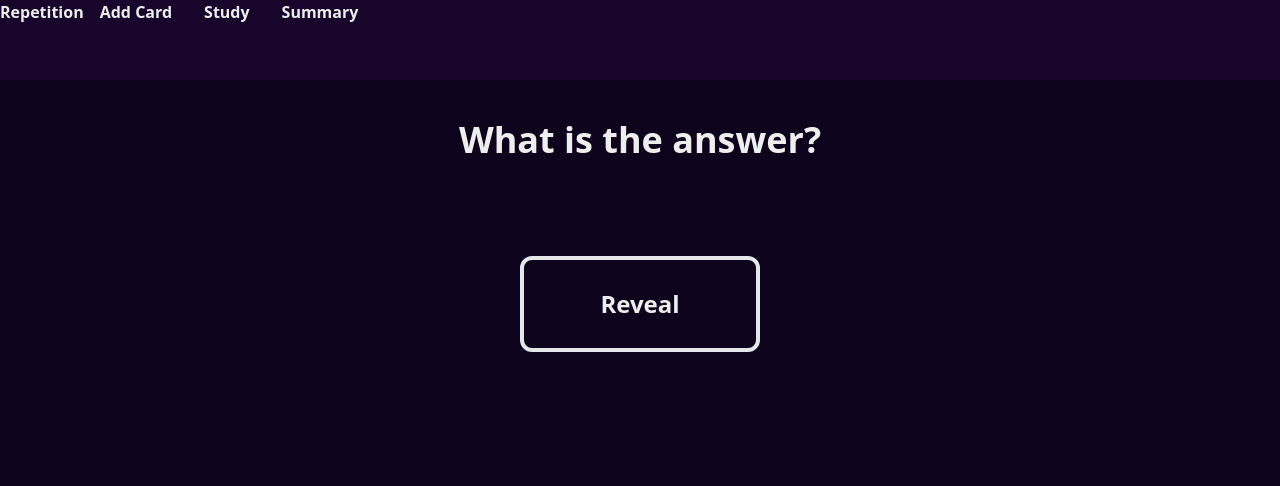
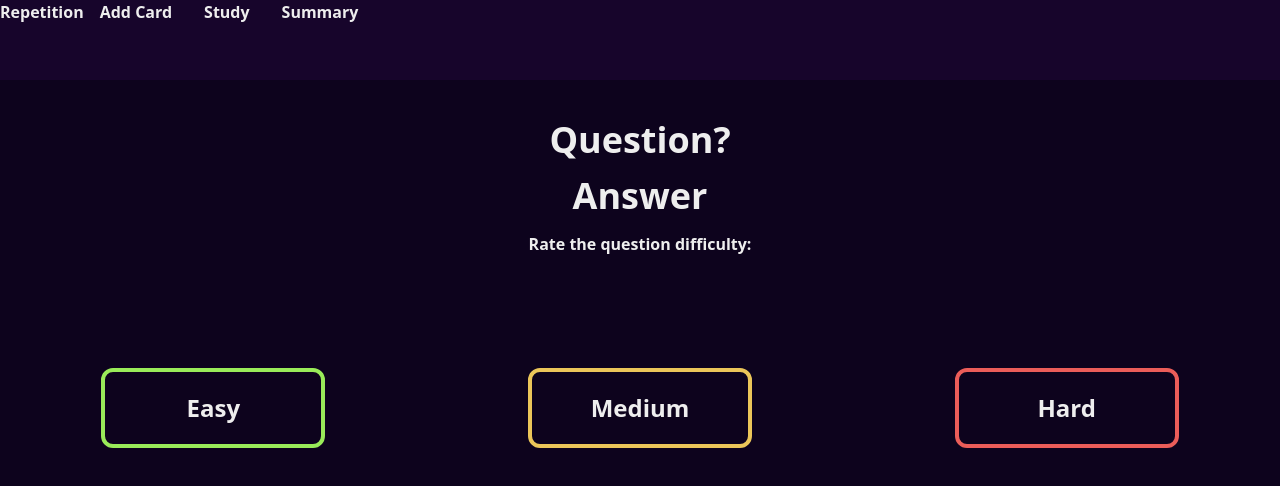
Before and after one commit to GamemakerPixel/cs311-project-2, a Next.js app: page /study in a window 1280 px wide. Both pictures are taken after a click on the button "Reveal". Shown: the top 486 px of the page. Built offline with nearby package versions, Linux system fonts and the light colour scheme.

Commit message:
Set up study page to automatically pick a card

```diff
--- /dev/null
+++ b/app/components/cards.tsx
@@ -0,0 +1,25 @@
+'use client'
+import { useState, useEffect } from 'react';
+
+
+export interface Card {
+  question: string
+  answer: string
+  understanding: number
+}
+
+
+export function getCards() {
+  const [cards, setCards] = useState<Card[]|null>(null)
+
+  useEffect(() => {
+    async function fetchCards() {
+      let cardsResponse = await fetch('/cards.json')
+      let cards: Card[] = await cardsResponse.json()
+      setCards(cards)
+    }
+    fetchCards()
+  }, [])
+
+  return cards
+}
--- a/app/study/page.tsx
+++ b/app/study/page.tsx
@@ -1,27 +1,68 @@
 "use client"
-import { useState } from "react"
+import { useEffect, useState } from "react"
+
+import { Card, getCards } from "@/app/components/cards"
 
 
-interface InteractableSectionProps {
-  answerRevealed: boolean
-  answer: string
+export default function Study() {
+  const cards: Card[] = getCards()
+  const [currentCard, setCurrentCard] = useState<Card>(null);
+
+  function pickCard() {
+    let ranges: number[] = [0.0]
+
+    for (let cardIndex = 0; cardIndex < cards.length; cardIndex++) {
+      const cardPriority = 1.0 - cards[cardIndex].understanding
+      ranges.push(ranges[cardIndex] + cardPriority)
+    }
+
+    console.log(ranges)
+
+    const selectionNumber = Math.random() * ranges[ranges.length - 1]
+
+    for (let cardIndex = 0; cardIndex < cards.length; cardIndex++) {
+      if (selectionNumber < ranges[cardIndex + 1]) {
+        console.log(selectionNumber)
+        console.log("Selecting " + cardIndex)
+        return cards[cardIndex]
+      }
+    }
+  }
+
+  useEffect(() => {
+    if (cards == null) {
+      return
+    }
+
+    setCurrentCard(pickCard())
+  }, [cards])
+
+  function InteractableSection({ answer }: { answer: string }) {
+    const [answerRevealed, setAnswerRevealed] = useState(false)
+
+    function revealAnswer() {
+      setAnswerRevealed(true)
+    }
+
+    function rateQuestion() {
+      setAnswerRevealed(false)
+      setCurrentCard(pickCard())
     }
 
 
-function InteractableSection({ answerRevealed, answer }: InteractableSectionProps) {
     if (answerRevealed) {
       return (
         <div>
           <h1>{answer}</h1>
           <p>Rate the question difficulty:</p>
           <div className="flex content-center">
-          <button className="standard-button w-56 h-20 border-easy inline-flex">
+            <button onClick={rateQuestion} className="standard-button w-56 h-20 border-easy inline-flex">
               Easy
             </button>
-          <button className="standard-button w-56 h-20 border-medium inline-flex">
+            <button onClick={rateQuestion} className="standard-button w-56 h-20 border-medium inline-flex">
               Medium
             </button>
-          <button className="standard-button w-56 h-20 border-hard inline-flex">
+            <button onClick={rateQuestion} className="standard-button w-56 h-20 border-hard inline-flex">
               Hard
             </button>
           </div>
@@ -31,20 +72,24 @@ function InteractableSection({ answerRevealed, answer }: InteractableSectionProp
     }
 
     return (
-    <button className="standard-button">
+      <button onClick={revealAnswer} className="standard-button">
         Reveal
       </button>
     )
   }
 
-
-export default function Study() {
-  const [answerRevealed, setAnswerRevealed] = useState(false)
+  if (currentCard == null) {
+    return (
+      <div>
+        <p>Cards are loading, please wait.</p>
+      </div>
+    )
+  }
 
   return (
     <div>
-      <h1>What is the answer?</h1>
-      <InteractableSection answerRevealed={answerRevealed} answer="Placeholder Answer"/>
+      <h1>{currentCard.question}</h1>
+      <InteractableSection answer={currentCard.answer}/>
     </div>
   )
 }
```
Lines whose indentation alone changed are shown as unchanged.
